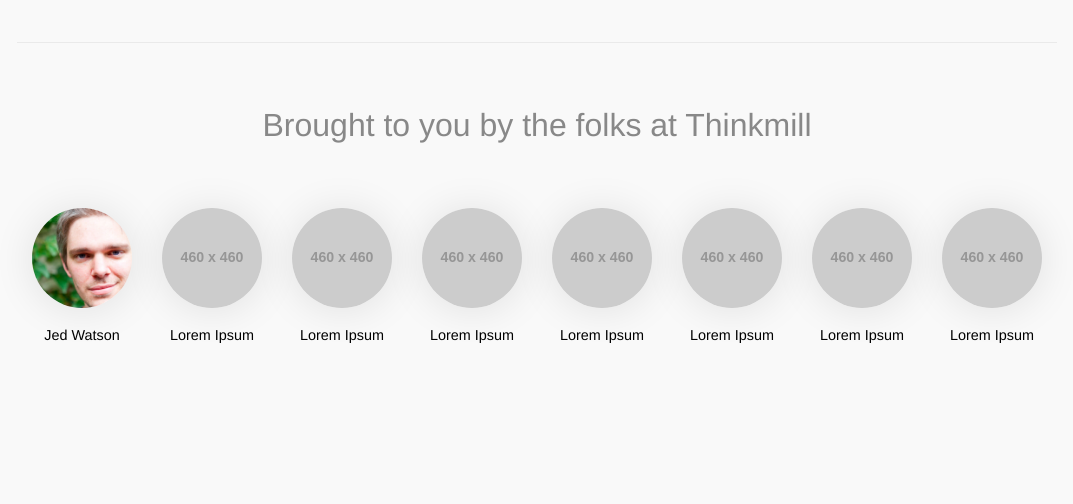
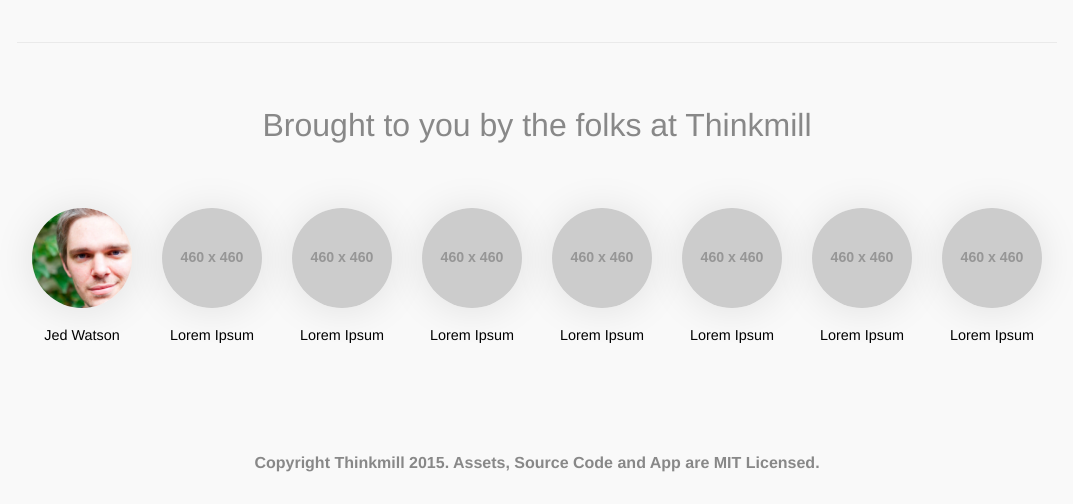
Before and after one commit to sserges/react-europe, a plain HTML site: page index.html in a window 1280 px wide. Shown: the part 1666-2170 px from the top of the page, without its empty margins (103-1176 px from the left). Before the commit the page ends 2024 px from the top, so only its background shows below. Drawn offline with nearby package versions, Linux system fonts and the light colour scheme; placeholder pictures from the web are drawn by us.

Commit message:
footer added

```diff
--- a/index.html
+++ b/index.html
@@ -207,5 +207,11 @@
         </ul>
       </div>
     </section>
+
+    <footer class="clearfix">
+      <p>
+        Copyright Thinkmill 2015. Assets, Source Code and App are MIT Licensed.
+      </p>
+    </footer>
   </body>
 </html>
--- a/scss/styles.scss
+++ b/scss/styles.scss
@@ -273,3 +273,10 @@
     }
   }
 }
+
+footer {
+  text-align: center;
+  color: $slight_gray;
+  font-weight: 700;
+  margin: 5em 0 1em 0;
+}
```
Also changed, not shown: css/styles.css, 1 other file.
